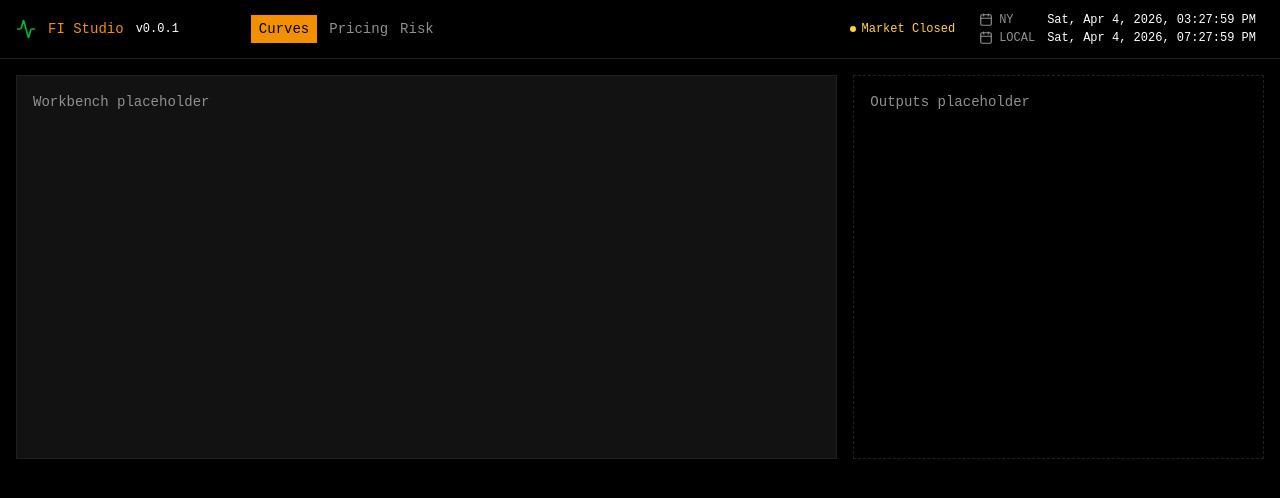
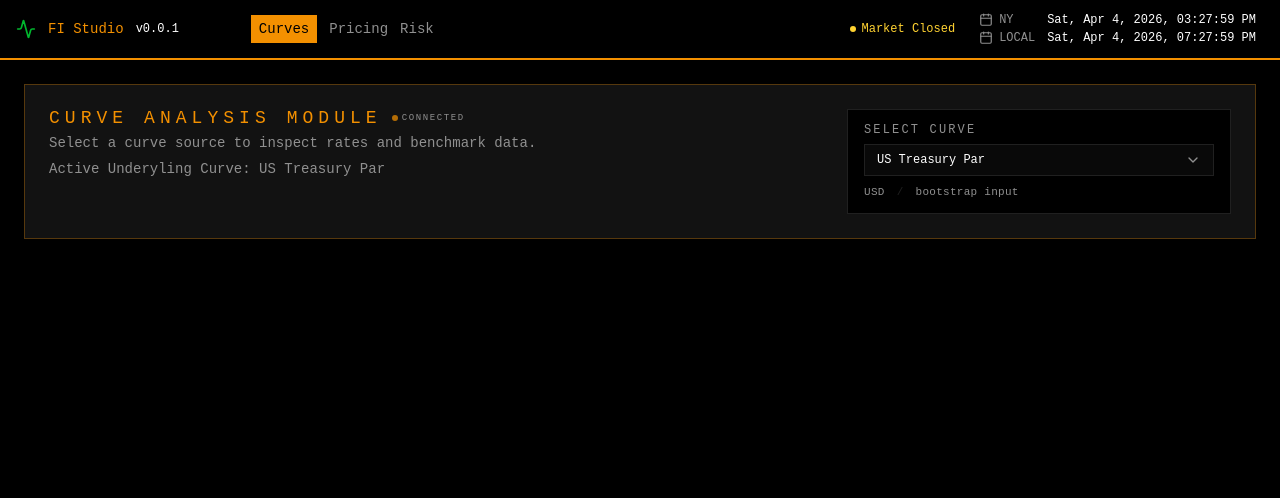
Before and after one commit to lkubicek1/fi-studio, a React (Vite) app: page / in a window 1280 px wide. Shown: the top 498 px of the page. Built offline with nearby package versions, Linux system fonts and the light colour scheme.

Commit message:
Adding working curve selector

```diff
--- /dev/null
+++ b/src/app/curveSelectionSlice.ts
@@ -0,0 +1,36 @@
+import { createSlice, type PayloadAction } from '@reduxjs/toolkit'
+
+import type { RootState } from '@/app/store'
+import { curveSources } from '@/services/api/curves.ts'
+
+type CurveSelectionState = {
+  selectedCurve: string
+}
+
+const initialState: CurveSelectionState = {
+  selectedCurve: curveSources[0]?.key ?? '',
+}
+
+function isKnownCurve(curveKey: string) {
+  return curveSources.some((curve) => curve.key === curveKey)
+}
+
+const curveSelectionSlice = createSlice({
+  name: 'curveSelection',
+  initialState,
+  reducers: {
+    setSelectedCurve: (state, action: PayloadAction<string>) => {
+      if (isKnownCurve(action.payload)) {
+        state.selectedCurve = action.payload
+      }
+    },
+  },
+})
+
+export const { setSelectedCurve } = curveSelectionSlice.actions
+export const curveSelectionReducer = curveSelectionSlice.reducer
+
+export const selectSelectedCurve = (state: RootState) => state.curveSelection.selectedCurve
+
+export const selectActiveCurve = (state: RootState) =>
+  curveSources.find((curve) => curve.key === selectSelectedCurve(state)) ?? null
--- a/src/app/store.ts
+++ b/src/app/store.ts
@@ -1,10 +1,12 @@
 import { configureStore } from '@reduxjs/toolkit'
 import { setupListeners } from '@reduxjs/toolkit/query'
 
+import { curveSelectionReducer } from '@/app/curveSelectionSlice'
 import { baseApi } from '@/services/api/baseApi'
 
 export const store = configureStore({
   reducer: {
+    curveSelection: curveSelectionReducer,
     [baseApi.reducerPath]: baseApi.reducer,
   },
   middleware: (getDefaultMiddleware) =>
--- /dev/null
+++ b/src/components/ui/curve_selector.tsx
@@ -0,0 +1,41 @@
+import { useAppDispatch, useAppSelector } from '@/app/hooks'
+import { selectActiveCurve, selectSelectedCurve, setSelectedCurve } from '@/app/curveSelectionSlice'
+import { curveSources } from '@/services/api/curves.ts'
+
+import { Select, SelectContent, SelectItem, SelectTrigger, SelectValue } from './select.tsx'
+
+function CurveSelector() {
+  const dispatch = useAppDispatch()
+  const selectedCurve = useAppSelector(selectSelectedCurve)
+  const activeCurve = useAppSelector(selectActiveCurve)
+
+  return (
+    <div className="space-y-2">
+      <Select value={selectedCurve} onValueChange={(value) => dispatch(setSelectedCurve(value))}>
+        <SelectTrigger
+          aria-label="Select curve source"
+          className="h-10 w-full px-3 text-left text-foreground"
+        >
+          <SelectValue placeholder="Choose a curve source" />
+        </SelectTrigger>
+        <SelectContent align="end" className="border-border">
+          {curveSources.map((curve) => (
+            <SelectItem key={curve.key} value={curve.key}>
+              {curve.title}
+            </SelectItem>
+          ))}
+        </SelectContent>
+      </Select>
+
+      {activeCurve ? (
+        <div className="flex flex-wrap items-center gap-x-3 gap-y-1 text-[11px] tracking-wide text-muted-foreground">
+          <span>{activeCurve.market}</span>
+          <span className="text-border">/</span>
+          <span>{activeCurve.kind.replaceAll('_', ' ')}</span>
+        </div>
+      ) : null}
+    </div>
+  )
+}
+
+export { CurveSelector }
--- a/src/routes/__root.tsx
+++ b/src/routes/__root.tsx
@@ -9,7 +9,7 @@ export const Route = createRootRoute({
 function RootLayout() {
   return (
     <div className="min-h-svh bg-background">
-      <header className="border-b">
+      <header className="border-b-2 border-primary">
         <div className="flex items-center justify-between mx-auto flex w-full max-w-7xl">
           <div className="flex items-center gap-6 px-4 py-3 text-sm">
             <div className="flex gap-3 pr-12 items-center">
@@ -28,7 +28,7 @@ function RootLayout() {
           <MarketStatus />
         </div>
       </header>
-      <main className="mx-auto grid w-full max-w-7xl gap-4 p-4 md:grid-cols-[2fr_1fr]">
+      <main className="container mx-auto p-6 max-w-7xl">
         <Outlet />
       </main>
     </div>
--- a/src/routes/index.tsx
+++ b/src/routes/index.tsx
@@ -1,14 +1,43 @@
 import { createFileRoute } from '@tanstack/react-router'
+import { CurveSelector } from '../components/ui/curve_selector'
+import { useAppSelector } from '@/app/hooks'
+import { selectActiveCurve } from '@/app/curveSelectionSlice'
 
 export const Route = createFileRoute('/')({
   component: HomePage,
 })
 
 function HomePage() {
+  const activeCurve = useAppSelector(selectActiveCurve);
   return (
-    <>
-        <section className="min-h-96 border bg-card p-4 text-sm text-muted-foreground">Workbench placeholder</section>
-        <aside className="border border-dashed p-4 text-sm text-muted-foreground">Outputs placeholder</aside>
-    </>
+    <section className="border border-primary/30 bg-card p-5 text-card-foreground md:p-6">
+      <div className="flex flex-col gap-4 lg:flex-row lg:items-start lg:justify-between lg:gap-6">
+        <div className="space-y-1.5">
+          <div className="flex flex-wrap items-center gap-x-2.5 gap-y-1">
+            <h2 className="text-lg leading-none tracking-[0.28em] text-primary">
+              CURVE ANALYSIS MODULE
+            </h2>
+            <div className="inline-flex items-center gap-1 text-[9px] leading-none tracking-[0.18em] text-muted-foreground">
+              <div className="size-1.5 rounded-full bg-primary animate-pulse" />
+              CONNECTED
+            </div>
+          </div>
+          <p className="max-w-xl text-sm leading-5 text-muted-foreground">
+            Select a curve source to inspect rates and benchmark data.
+          </p>
+            {activeCurve ? (<p className="max-w-xl text-sm leading-5 text-muted-foreground">
+            Active Underyling Curve: {activeCurve.title}
+          </p>) : null}
+
+        </div>
+
+        <div className="w-full max-w-sm border border-border bg-background px-4 py-3">
+          <div className="mb-1.5 text-xs tracking-[0.18em] text-muted-foreground">
+            SELECT CURVE
+          </div>
+          <CurveSelector />
+        </div>
+      </div>
+    </section>
   )
 }
```
